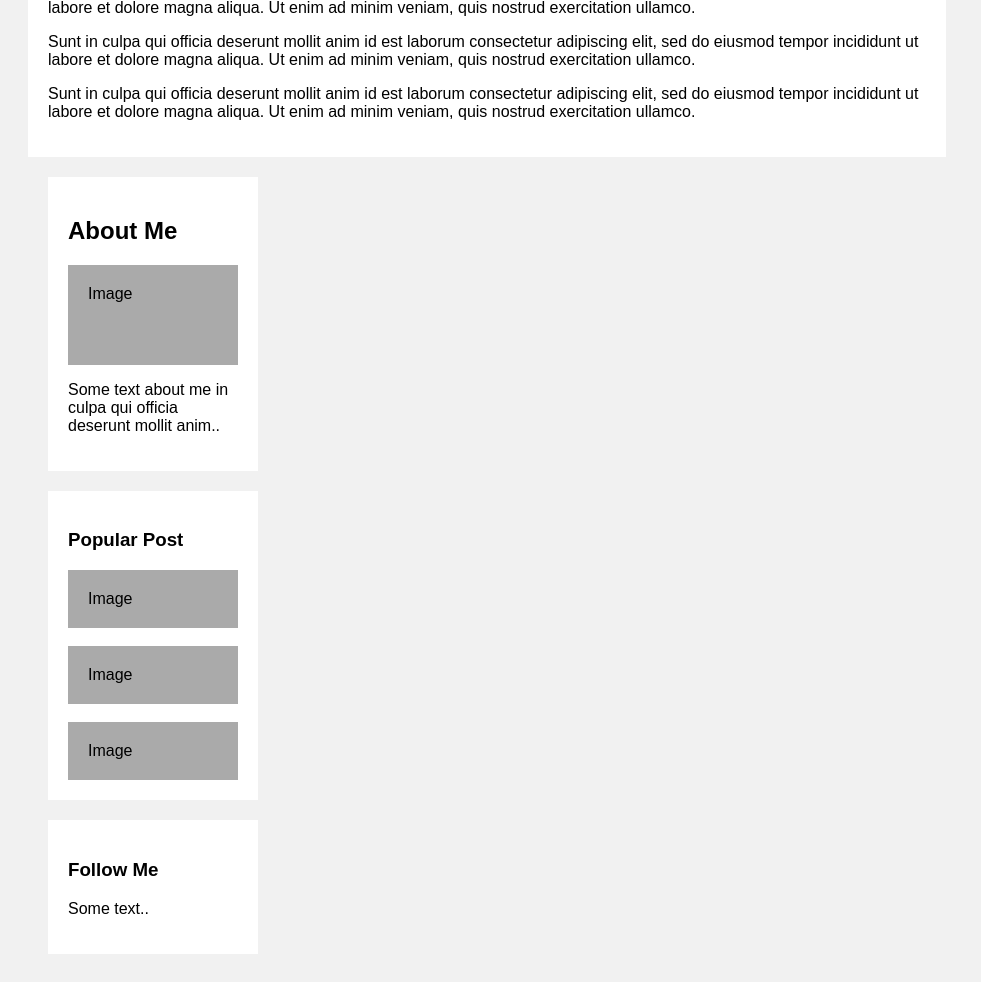
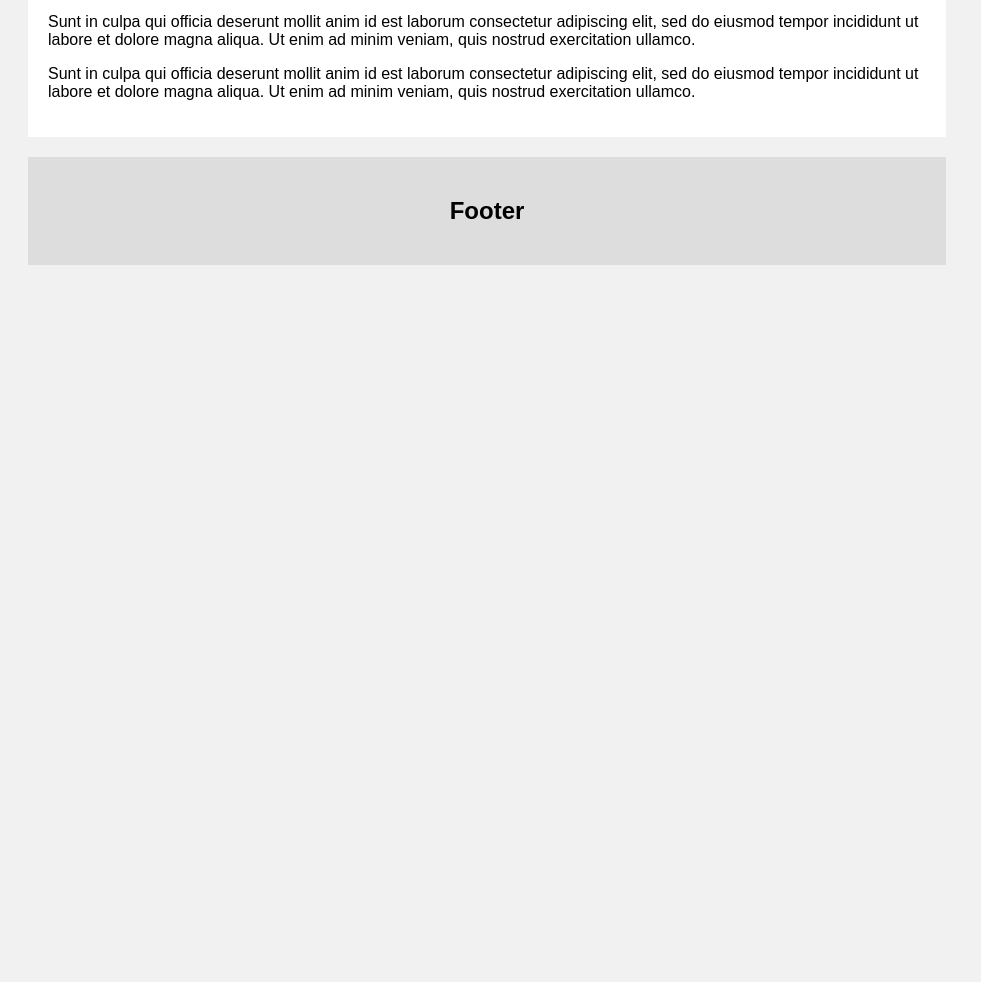
Before and after one commit to luchybrown/check, a plain HTML site: page index.html in a window 1280 px wide. Shown: the part 1109-2091 px from the top of the page, without its empty margins (0-981 px from the left). After the commit the page ends 1402 px from the top, so only its background shows below. Drawn offline with Linux system fonts and the light colour scheme.

Commit message:
Update index.html

```diff
--- a/index.html
+++ b/index.html
@@ -99,24 +99,6 @@ body {
       <p>Sunt in culpa qui officia deserunt mollit anim id est laborum consectetur adipiscing elit, sed do eiusmod tempor incididunt ut labore et dolore magna aliqua. Ut enim ad minim veniam, quis nostrud exercitation ullamco.</p>
       <p>Sunt in culpa qui officia deserunt mollit anim id est laborum consectetur adipiscing elit, sed do eiusmod tempor incididunt ut labore et dolore magna aliqua. Ut enim ad minim veniam, quis nostrud exercitation ullamco.</p>
     </div>
-  <div class="rightcolumn">
-    <div class="card">
-      <h2>About Me</h2>
-      <div class="fakeimg" style="height:100px;">Image</div>
-      <p>Some text about me in culpa qui officia deserunt mollit anim..</p>
-    </div>
-    <div class="card">
-      <h3>Popular Post</h3>
-      <div class="fakeimg">Image</div><br>
-      <div class="fakeimg">Image</div><br>
-      <div class="fakeimg">Image</div>
-    </div>
-    <div class="card">
-      <h3>Follow Me</h3>
-      <p>Some text..</p>
-    </div>
-  </div>
-</div>
 
 <div class="footer">
   <h2>Footer</h2>
```
